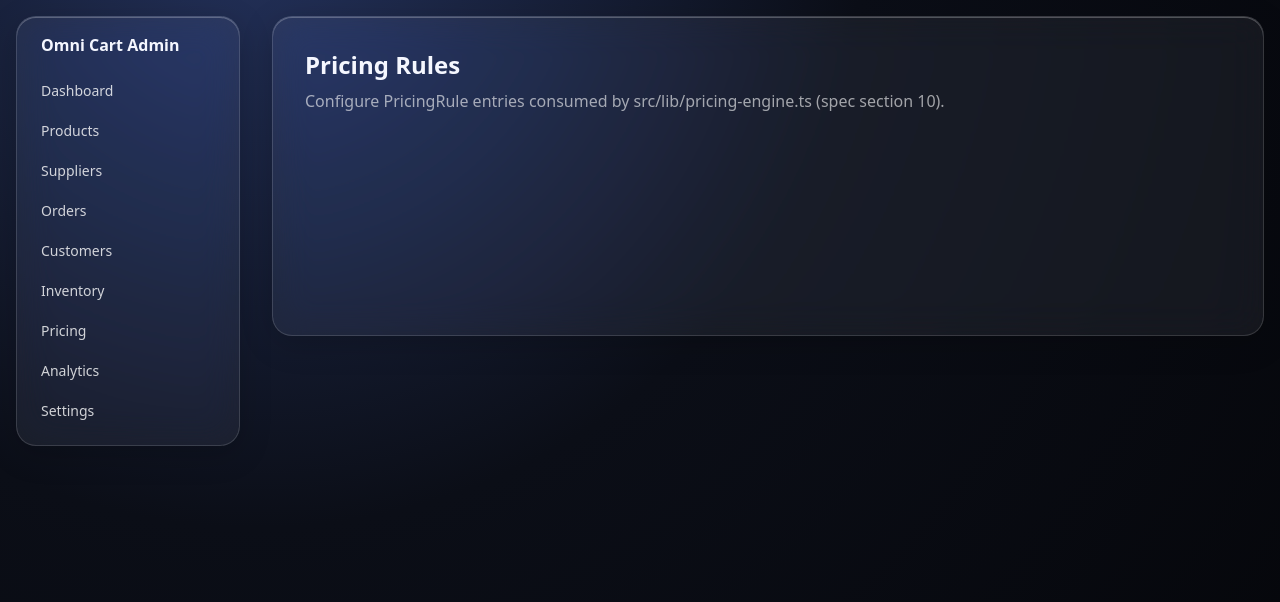
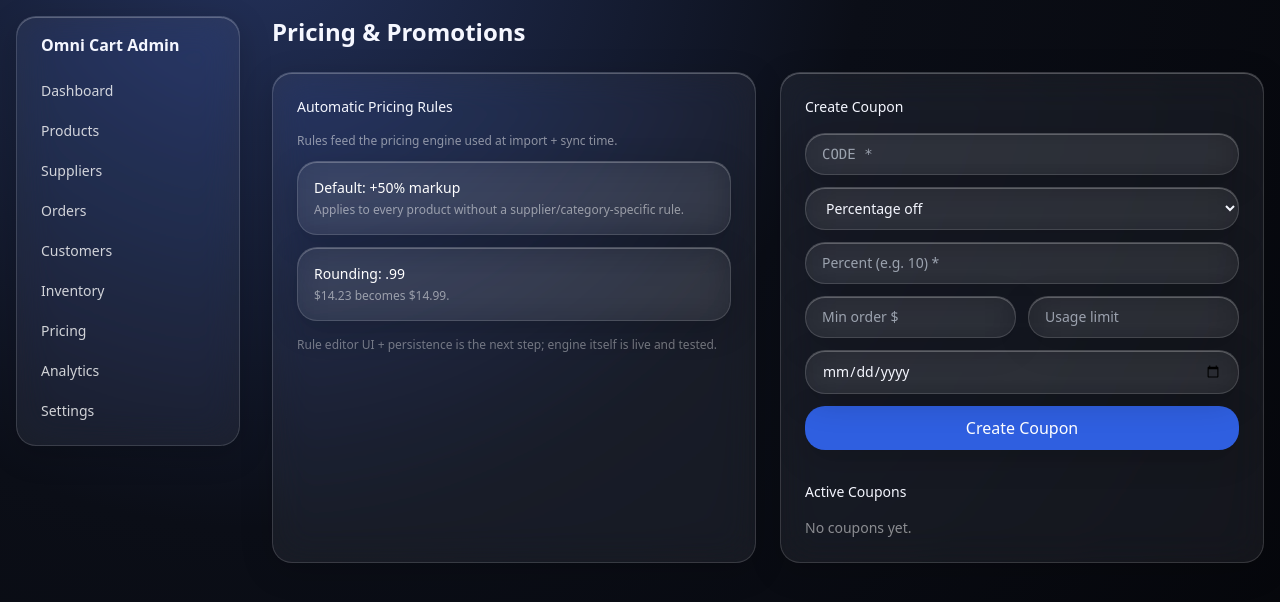
Before and after one commit to mmmazharali62-maker/omni-cart, a Next.js app: page /admin/pricing in a window 1280 px wide. Shown: the top 602 px of the page. Built offline with nearby package versions, Linux system fonts and the light colour scheme.

Commit message:
Add coupon management + pricing admin UI, customer notifications page
- Admin coupons API: create (percentage/fixed/free-ship, limits, window) + toggle
- Pricing page: rules panel + coupon creator + active coupon table
- Customer notifications page reading Notification entity

```diff
--- a/src/app/(admin)/admin/pricing/page.tsx
+++ b/src/app/(admin)/admin/pricing/page.tsx
@@ -1,12 +1,41 @@
-// Pricing Rules.
-// Configure PricingRule entries consumed by src/lib/pricing-engine.ts (spec section 10).
-// TODO: replace this placeholder with real data + UI.
+import { db } from "@/lib/db";
+import { GlassPanel } from "@/components/ui/glass-panel";
+import { PricingRulesPanel, CouponCreator } from "@/components/admin/promotions";
 
-export default function AdminPricingRulesPage() {
+// Pricing rules + coupon management (spec section 10 + 19).
+export default async function AdminPricingPage() {
+  const coupons = await db.coupon.findMany({ orderBy: { createdAt: "desc" } }).catch(() => []);
+
   return (
-    <section className="glass p-8 min-h-[40vh]">
-      <h1 className="text-2xl font-semibold">Pricing Rules</h1>
-      <p className="text-white/60 mt-2">Configure PricingRule entries consumed by src/lib/pricing-engine.ts (spec section 10).</p>
+    <section>
+      <h1 className="text-2xl font-semibold mb-6">Pricing & Promotions</h1>
+      <div className="grid lg:grid-cols-2 gap-6">
+        <PricingRulesPanel />
+        <GlassPanel>
+          <h2 className="text-sm font-medium mb-4">Create Coupon</h2>
+          <CouponCreator />
+          <h2 className="text-sm font-medium mt-8 mb-4">Active Coupons</h2>
+          {coupons.length === 0 ? (
+            <p className="text-white/50 text-sm">No coupons yet.</p>
+          ) : (
+            <table className="w-full text-sm">
+              <thead className="text-white/50 text-xs">
+                <tr><th className="text-left py-2">Code</th><th className="text-left">Type</th><th className="text-left">Used</th><th className="text-left">Active</th></tr>
+              </thead>
+              <tbody>
+                {coupons.map((c) => (
+                  <tr key={c.id} className="border-t border-white/10">
+                    <td className="py-2 font-mono">{c.code}</td>
+                    <td className="text-white/70">{c.type === "free_shipping" ? "Free ship" : `${c.value}${c.type === "percentage" ? "%" : ""}`}</td>
+                    <td className="text-white/70">{c.timesUsed}{c.usageLimit ? `/${c.usageLimit}` : ""}</td>
+                    <td><span className={c.isActive ? "text-emerald-400" : "text-white/40"}>{c.isActive ? "yes" : "no"}</span></td>
+                  </tr>
+                ))}
+              </tbody>
+            </table>
+          )}
+        </GlassPanel>
+      </div>
     </section>
   );
 }
--- a/src/app/(customer)/account/notifications/page.tsx
+++ b/src/app/(customer)/account/notifications/page.tsx
@@ -1,12 +1,31 @@
-// Notifications page.
-// Order confirmation, shipment, delivery, and account alerts.
-// TODO: replace this placeholder with the real UI + data fetching.
+import { db } from "@/lib/db";
+import { getServerSession } from "next-auth";
+import { authOptions } from "@/lib/auth";
+import { GlassPanel } from "@/components/ui/glass-panel";
 
-export default function NotificationsPage() {
+export default async function NotificationsPage() {
+  const session = await getServerSession(authOptions).catch(() => null);
+  const userId = (session?.user as any)?.id;
+
+  const notifications = userId
+    ? await db.notification.findMany({ where: { userId }, orderBy: { createdAt: "desc" }, take: 50 }).catch(() => [])
+    : [];
+
   return (
-    <section className="mx-4 mt-12 min-h-[40vh]">
-      <h1 className="text-2xl font-semibold">Notifications</h1>
-      <p className="text-white/60 mt-2">Order confirmation, shipment, delivery, and account alerts.</p>
+    <section className="mx-4 mt-12 max-w-3xl">
+      <h1 className="text-2xl font-semibold mb-6">Notifications</h1>
+      {!userId || notifications.length === 0 ? (
+        <p className="text-white/50 text-sm">No notifications yet.</p>
+      ) : (
+        <div className="space-y-3">
+          {notifications.map((n) => (
+            <GlassPanel key={n.id} className={`p-4 ${n.readAt ? "opacity-60" : ""}`}>
+              <p className="text-sm font-medium">{n.type.replace(/_/g, " ")}</p>
+              <p className="text-xs text-white/50 mt-1">{n.createdAt.toLocaleString()}</p>
+            </GlassPanel>
+          ))}
+        </div>
+      )}
     </section>
   );
 }
--- /dev/null
+++ b/src/app/api/admin/coupons/[id]/route.ts
@@ -0,0 +1,18 @@
+import { NextRequest, NextResponse } from "next/server";
+import { db } from "@/lib/db";
+import { requireAdmin } from "@/lib/admin/guard";
+import { apiError } from "@/lib/api-error";
+
+export async function PATCH(req: NextRequest, { params }: { params: { id: string } }) {
+  try {
+    const guard = await requireAdmin(["ADMIN", "STORE_MANAGER"]);
+    if (!guard.ok) return NextResponse.json({ error: "Forbidden" }, { status: guard.status });
+    const { isActive } = await req.json();
+    const coupon = await db.coupon.update({ where: { id: params.id }, data: { isActive } }).catch(() => null);
+    if (!coupon) return NextResponse.json({ error: "Coupon not found" }, { status: 404 });
+    await db.auditLog.create({ data: { userId: guard.userId, action: "admin.coupon.toggled", meta: { code: coupon.code, isActive } } });
+    return NextResponse.json({ coupon });
+  } catch (err) {
+    return apiError(err);
+  }
+}
--- /dev/null
+++ b/src/app/api/admin/coupons/route.ts
@@ -0,0 +1,57 @@
+import { NextRequest, NextResponse } from "next/server";
+import { db } from "@/lib/db";
+import { requireAdmin } from "@/lib/admin/guard";
+import { apiError } from "@/lib/api-error";
+import { z } from "zod";
+
+const couponSchema = z.object({
+  code: z.string().min(3).max(40).regex(/^[A-Za-z0-9_-]+$/),
+  type: z.enum(["percentage", "fixed", "free_shipping"]),
+  value: z.number().positive().optional(), // required for percentage/fixed
+  minOrderAmount: z.number().positive().optional(),
+  startsAt: z.string().datetime().optional(),
+  endsAt: z.string().datetime().optional(),
+  usageLimit: z.number().int().positive().optional()
+});
+
+export async function GET() {
+  try {
+    const guard = await requireAdmin();
+    if (!guard.ok) return NextResponse.json({ error: "Forbidden" }, { status: guard.status });
+    const coupons = await db.coupon.findMany({ orderBy: { createdAt: "desc" } });
+    return NextResponse.json({ coupons });
+  } catch (err) {
+    return apiError(err);
+  }
+}
+
+export async function POST(req: NextRequest) {
+  try {
+    const guard = await requireAdmin(["ADMIN", "STORE_MANAGER"]);
+    if (!guard.ok) return NextResponse.json({ error: "Forbidden" }, { status: guard.status });
+
+    const input = couponSchema.parse(await req.json());
+    if (input.type !== "free_shipping" && !input.value) {
+      return NextResponse.json({ error: "value is required for percentage/fixed coupons" }, { status: 400 });
+    }
+
+    const coupon = await db.coupon.create({
+      data: {
+        code: input.code.toUpperCase(),
+        type: input.type,
+        value: input.value,
+        minOrderAmount: input.minOrderAmount,
+        startsAt: input.startsAt ? new Date(input.startsAt) : undefined,
+        endsAt: input.endsAt ? new Date(input.endsAt) : undefined,
+        usageLimit: input.usageLimit,
+        isActive: true
+      }
+    }).catch(() => null);
+    if (!coupon) return NextResponse.json({ error: "Coupon code already exists" }, { status: 409 });
+
+    await db.auditLog.create({ data: { userId: guard.userId, action: "admin.coupon.created", meta: { code: coupon.code } } });
+    return NextResponse.json({ coupon });
+  } catch (err) {
+    return apiError(err);
+  }
+}
--- /dev/null
+++ b/src/components/admin/promotions.tsx
@@ -0,0 +1,75 @@
+"use client";
+
+import { useState } from "react";
+import { GlassPanel } from "@/components/ui/glass-panel";
+import { Button } from "@/components/ui/button";
+
+export function PricingRulesPanel() {
+  // Placeholder UI for the pricing rules store; rules are applied by src/lib/pricing-engine.ts.
+  return (
+    <GlassPanel>
+      <h2 className="text-sm font-medium mb-4">Automatic Pricing Rules</h2>
+      <div className="space-y-3 text-sm text-white/70">
+        <p className="text-white/50 text-xs">Rules feed the pricing engine used at import + sync time.</p>
+        <div className="glass bg-white/5 p-4 rounded-xl">
+          <p className="font-medium text-white">Default: +50% markup</p>
+          <p className="text-xs text-white/50 mt-1">Applies to every product without a supplier/category-specific rule.</p>
+        </div>
+        <div className="glass bg-white/5 p-4 rounded-xl">
+          <p className="font-medium text-white">Rounding: .99</p>
+          <p className="text-xs text-white/50 mt-1">$14.23 becomes $14.99.</p>
+        </div>
+      </div>
+      <p className="text-xs text-white/40 mt-4">Rule editor UI + persistence is the next step; engine itself is live and tested.</p>
+    </GlassPanel>
+  );
+}
+
+export function CouponCreator() {
+  const [form, setForm] = useState({ code: "", type: "percentage", value: "", minOrderAmount: "", usageLimit: "", endsAt: "" });
+  const [msg, setMsg] = useState<string | null>(null);
+  const [loading, setLoading] = useState(false);
+
+  async function submit(e: React.FormEvent) {
+    e.preventDefault();
+    setLoading(true);
+    setMsg(null);
+    const res = await fetch("/api/admin/coupons", {
+      method: "POST",
+      headers: { "Content-Type": "application/json" },
+      body: JSON.stringify({
+        code: form.code,
+        type: form.type,
+        value: form.value ? Number(form.value) : undefined,
+        minOrderAmount: form.minOrderAmount ? Number(form.minOrderAmount) : undefined,
+        usageLimit: form.usageLimit ? Number(form.usageLimit) : undefined,
+        endsAt: form.endsAt ? new Date(form.endsAt).toISOString() : undefined
+      })
+    });
+    const data = await res.json();
+    setLoading(false);
+    setMsg(res.ok ? `Coupon ${data.coupon.code} created` : data.error ?? "Failed");
+    if (res.ok) setForm({ code: "", type: "percentage", value: "", minOrderAmount: "", usageLimit: "", endsAt: "" });
+  }
+
+  return (
+    <form onSubmit={submit} className="space-y-3">
+      <input value={form.code} onChange={(e) => setForm({ ...form, code: e.target.value.toUpperCase() })} placeholder="CODE *" required minLength={3} className="w-full glass bg-white/5 px-4 py-2.5 text-sm outline-none font-mono" />
+      <select value={form.type} onChange={(e) => setForm({ ...form, type: e.target.value })} className="w-full glass bg-white/5 px-4 py-2.5 text-sm outline-none">
+        <option value="percentage">Percentage off</option>
+        <option value="fixed">Fixed amount off</option>
+        <option value="free_shipping">Free shipping</option>
+      </select>
+      {form.type !== "free_shipping" && (
+        <input value={form.value} onChange={(e) => setForm({ ...form, value: e.target.value })} type="number" step="0.01" placeholder={form.type === "percentage" ? "Percent (e.g. 10) *" : "Amount off (USD) *"} required className="w-full glass bg-white/5 px-4 py-2.5 text-sm outline-none" />
+      )}
+      <div className="grid grid-cols-2 gap-3">
+        <input value={form.minOrderAmount} onChange={(e) => setForm({ ...form, minOrderAmount: e.target.value })} type="number" step="0.01" placeholder="Min order $" className="glass bg-white/5 px-4 py-2.5 text-sm outline-none" />
+        <input value={form.usageLimit} onChange={(e) => setForm({ ...form, usageLimit: e.target.value })} type="number" placeholder="Usage limit" className="glass bg-white/5 px-4 py-2.5 text-sm outline-none" />
+      </div>
+      <input value={form.endsAt} onChange={(e) => setForm({ ...form, endsAt: e.target.value })} type="date" className="w-full glass bg-white/5 px-4 py-2.5 text-sm outline-none" />
+      <Button variant="primary" disabled={loading} className="w-full">{loading ? "Creating..." : "Create Coupon"}</Button>
+      {msg && <p className="text-xs text-white/70">{msg}</p>}
+    </form>
+  );
+}
```
